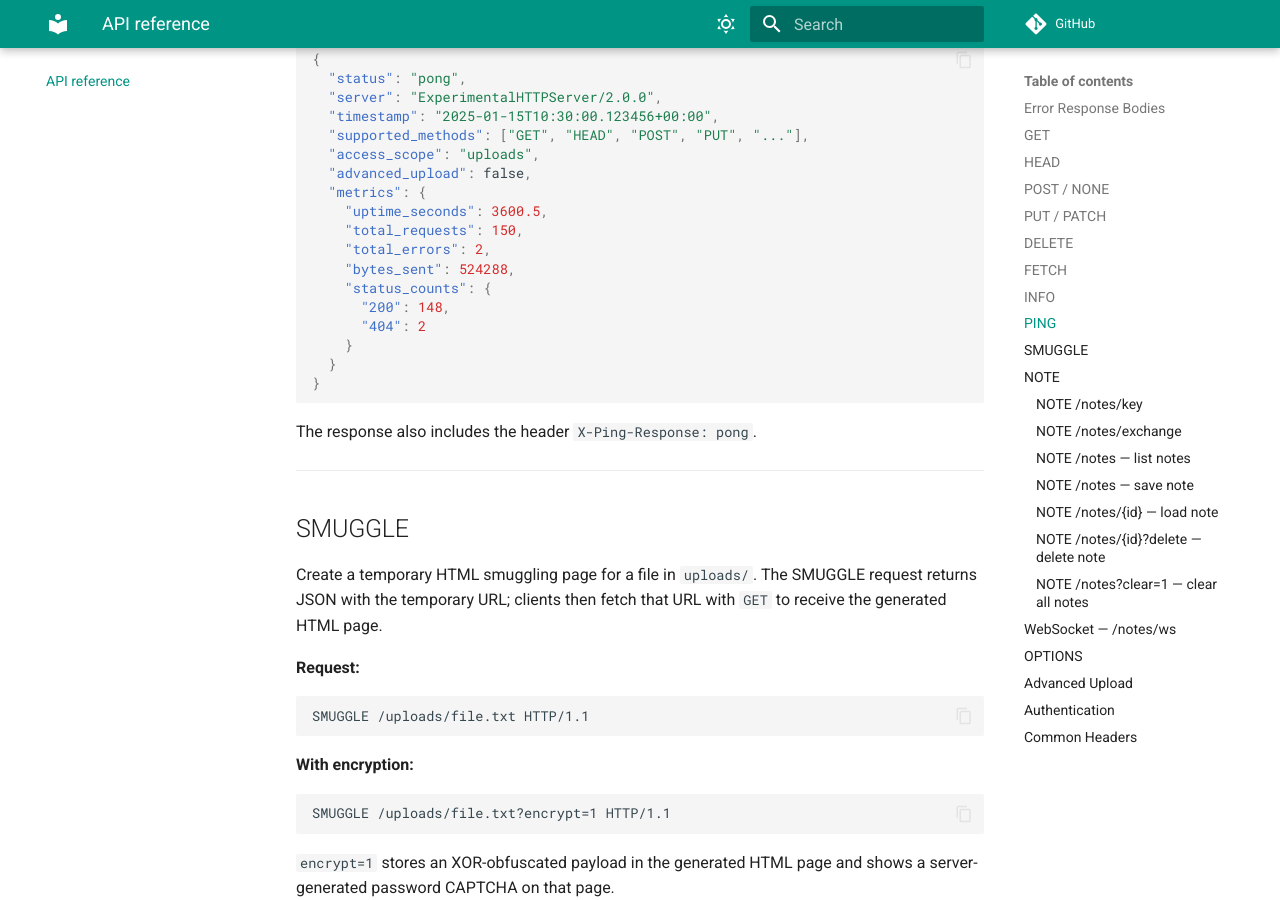
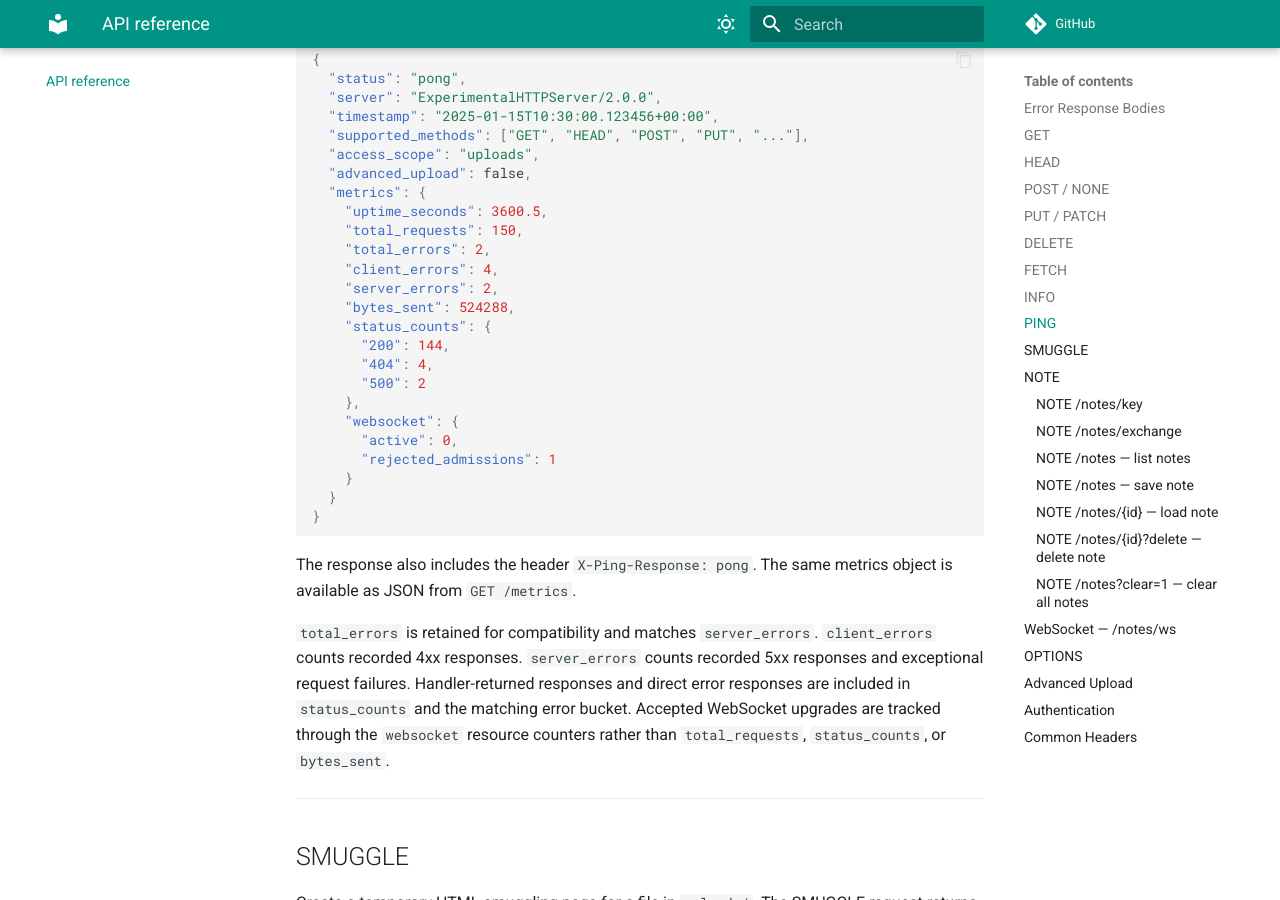
Before and after one commit to gkumurzhi/ExperimentalServer, an MkDocs documentation site: the page built from docs/api.md, in a window 1280 px wide and 900 px high, scrolled down 5404 px. Built offline with MkDocs 1.6.1 and Material for MkDocs 9.7.7, drawn with Linux system fonts in a browser that asks for light colours; comment, search, counter and statistics services are not loaded.

Commit message:
Close STAGE-018: Clarify Metrics and Error Counting

````diff
--- a/docs/api.md
+++ b/docs/api.md
@@ -227,16 +227,32 @@ PING / HTTP/1.1
     "uptime_seconds": 3600.5,
     "total_requests": 150,
     "total_errors": 2,
+    "client_errors": 4,
+    "server_errors": 2,
     "bytes_sent": 524288,
     "status_counts": {
-      "200": 148,
-      "404": 2
+      "200": 144,
+      "404": 4,
+      "500": 2
+    },
+    "websocket": {
+      "active": 0,
+      "rejected_admissions": 1
     }
   }
 }
 ```
 
-The response also includes the header `X-Ping-Response: pong`.
+The response also includes the header `X-Ping-Response: pong`. The same
+metrics object is available as JSON from `GET /metrics`.
+
+`total_errors` is retained for compatibility and matches `server_errors`.
+`client_errors` counts recorded 4xx responses. `server_errors` counts recorded
+5xx responses and exceptional request failures. Handler-returned responses and
+direct error responses are included in `status_counts` and the matching error
+bucket. Accepted WebSocket upgrades are tracked through the `websocket`
+resource counters rather than `total_requests`, `status_counts`, or
+`bytes_sent`.
 
 ---
 
````
Also changed, not shown: API.md (+19 -3 lines), implementation-plan/20260428-154031/change-log.md (+6 -0 lines), implementation-plan/20260428-154031/stage-reports/STAGE-018-20260430-153607.md (added, +71 -0 lines), implementation-plan/20260428-154031/stage-status.md (+1 -1 lines), implementation-plan/20260428-154031/stages/STAGE-018-metrics-observability-contract.md (+12 -5 lines), 8 other files.
